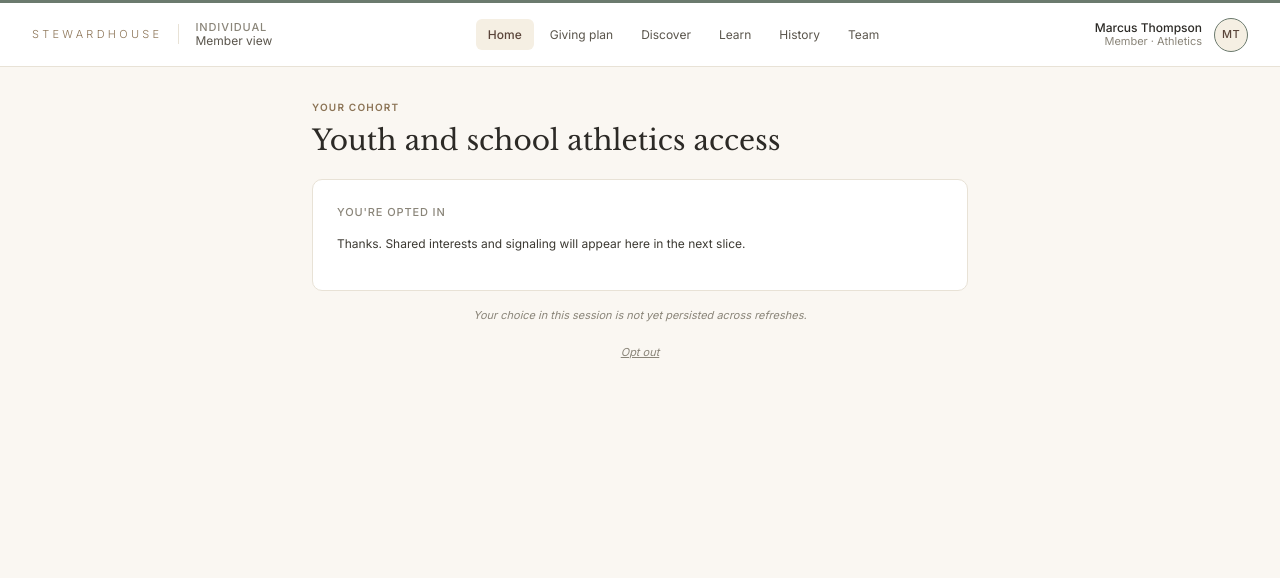
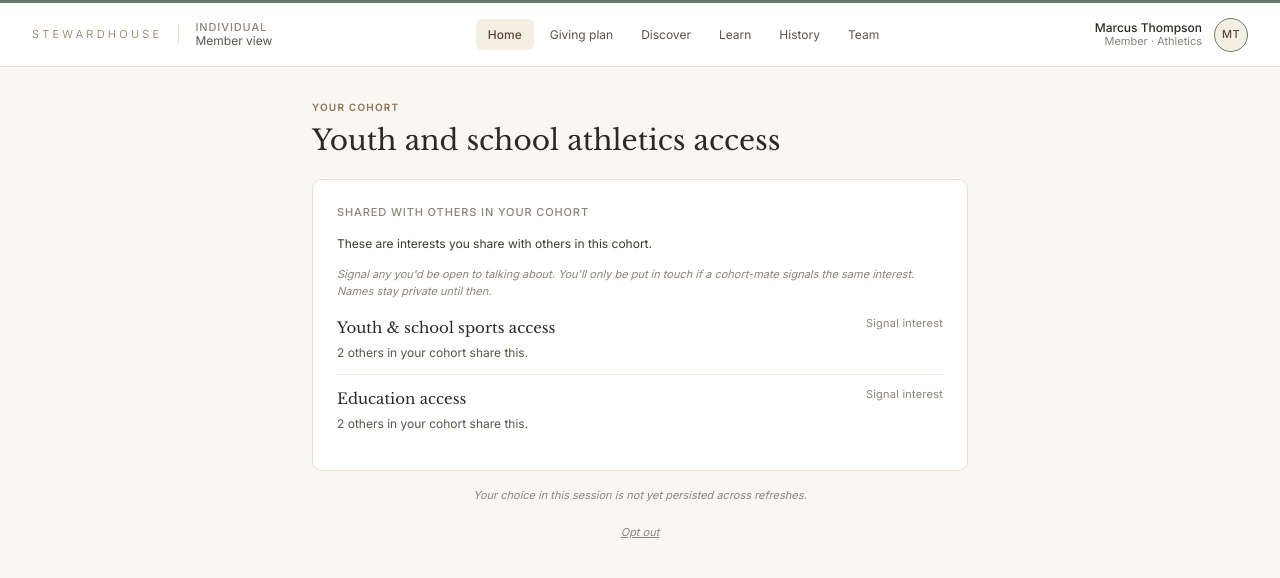
Before and after one commit to talabifaouzi/stewardhouse-app, a React (Vite) app: page /individual/cohort in a window 1280 px wide. Both pictures are taken after a click on the button "Opt in". Shown: the top 578 px of the page. Built offline with nearby package versions, Linux system fonts and the light colour scheme.

Commit message:
C-3.2: member overlap surfacing and signaling (opted-in)

```diff
--- a/src/surfaces/individual/CohortView.jsx
+++ b/src/surfaces/individual/CohortView.jsx
@@ -2,11 +2,13 @@ import { Card } from '../../components/Card.jsx';
 import { Button } from '../../components/Button.jsx';
 import { SectionLabel } from '../../components/SectionLabel.jsx';
 import { cohorts } from '../../data/cohorts.js';
+import { clients } from '../../data/clients.js';
 import { individualProfile } from '../../data/individualProfile.js';
+import { THEMES } from '../../data/themes.js';
 import { useCohortMember } from '../../contexts/CohortMemberContext.jsx';
 
 export default function CohortView() {
-  const { optedIn, optIn, optOut } = useCohortMember();
+  const { optedIn, optIn, optOut, signaledThemeIds, toggleSignal } = useCohortMember();
   const cohort = cohorts.find((c) => c.memberIds.includes(individualProfile.id));
 
   if (!cohort) {
@@ -19,6 +21,31 @@ export default function CohortView() {
       </main>
     );
   }
+
+  // Member-side overlap, read from the same source the advisor C-1 view uses.
+  // Anonymized: we count how many OTHER members carry each of the member's
+  // themes; we never resolve the others' names here.
+  const memberRecord = clients.find((c) => c.id === individualProfile.id);
+  const memberThemes = memberRecord?.givingPlan?.themes || [];
+  const themeLabelById = Object.fromEntries(THEMES.map((t) => [t.id, t.label]));
+  const otherMembers = cohort.memberIds
+    .filter((id) => id !== individualProfile.id)
+    .map((id) => clients.find((c) => c.id === id))
+    .filter(Boolean);
+  const sharedInterests = memberThemes
+    .map((themeId) => {
+      const otherCount = otherMembers.filter((om) => {
+        const themes = om.givingPlan?.themes || [];
+        return themes.includes(themeId);
+      }).length;
+      return {
+        themeId,
+        label: themeLabelById[themeId] || themeId,
+        otherCount,
+      };
+    })
+    .filter((s) => s.otherCount >= 1)
+    .sort((a, b) => b.otherCount - a.otherCount);
 
   return (
     <main style={mainStyle}>
@@ -50,10 +77,83 @@ export default function CohortView() {
       ) : (
         <>
           <Card style={{ marginBottom: 'var(--sh-space-4)' }}>
-            <SectionLabel>You're opted in</SectionLabel>
-            <p style={bodyStyle}>
-              Thanks. Shared interests and signaling will appear here in the next slice.
-            </p>
+            <SectionLabel>Shared with others in your cohort</SectionLabel>
+            {sharedInterests.length === 0 ? (
+              <p style={emptyTextStyle}>
+                You don't have overlapping interests with cohort-mates yet.
+              </p>
+            ) : (
+              <>
+                <p style={bodyStyle}>
+                  These are interests you share with others in this cohort.
+                </p>
+                <p style={{
+                  fontSize: 'var(--sh-text-xs)',
+                  color: 'var(--sh-text-muted)',
+                  fontStyle: 'italic',
+                  lineHeight: 1.55,
+                  marginBottom: 'var(--sh-space-4)',
+                }}>
+                  Signal any you'd be open to talking about. You'll only be put in touch if a cohort-mate signals the same interest. Names stay private until then.
+                </p>
+                <ul style={listResetStyle}>
+                  {sharedInterests.map((s, idx) => {
+                    const isSignaled = signaledThemeIds.includes(s.themeId);
+                    return (
+                      <li key={s.themeId} style={{
+                        paddingTop: idx === 0 ? 0 : 'var(--sh-space-3)',
+                        paddingBottom: 'var(--sh-space-3)',
+                        borderTop: idx === 0 ? 'none' : 'var(--sh-border-divider)',
+                      }}>
+                        <div style={{
+                          display: 'flex',
+                          justifyContent: 'space-between',
+                          alignItems: 'flex-start',
+                          gap: 'var(--sh-space-3)',
+                        }}>
+                          <div style={{ flex: 1, minWidth: 0 }}>
+                            <p style={{
+                              fontFamily: 'var(--sh-font-serif)',
+                              fontSize: 'var(--sh-text-md)',
+                              color: 'var(--sh-text-primary)',
+                              marginBottom: 'var(--sh-space-1)',
+                            }}>
+                              {s.label}
+                            </p>
+                            <p style={{
+                              fontSize: 'var(--sh-text-sm)',
+                              color: 'var(--sh-text-secondary)',
+                              lineHeight: 1.55,
+                            }}>
+                              {s.otherCount} {s.otherCount === 1 ? 'other' : 'others'} in your cohort share this.
+                            </p>
+                          </div>
+                          <button
+                            onClick={() => toggleSignal(s.themeId)}
+                            style={{
+                              background: isSignaled ? 'var(--sh-bronze-tint)' : 'none',
+                              color: isSignaled ? 'var(--sh-bronze-deep)' : 'var(--sh-text-muted)',
+                              border: 'none',
+                              padding: isSignaled ? '2px 8px' : 0,
+                              borderRadius: isSignaled ? '4px' : 0,
+                              fontSize: 'var(--sh-text-xs)',
+                              fontWeight: isSignaled ? 500 : 400,
+                              letterSpacing: '0.02em',
+                              cursor: 'pointer',
+                              fontFamily: 'inherit',
+                              flexShrink: 0,
+                              whiteSpace: 'nowrap',
+                            }}
+                          >
+                            {isSignaled ? 'Signaled' : 'Signal interest'}
+                          </button>
+                        </div>
+                      </li>
+                    );
+                  })}
+                </ul>
+              </>
+            )}
           </Card>
 
           <p style={persistenceNoteStyle}>
@@ -128,3 +228,9 @@ const persistenceNoteStyle = {
   lineHeight: 1.55,
   textAlign: 'center',
 };
+
+const listResetStyle = {
+  listStyle: 'none',
+  margin: 0,
+  padding: 0,
+};
```
